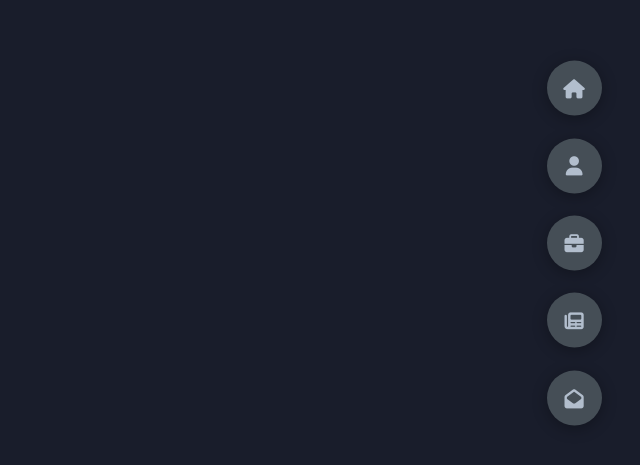
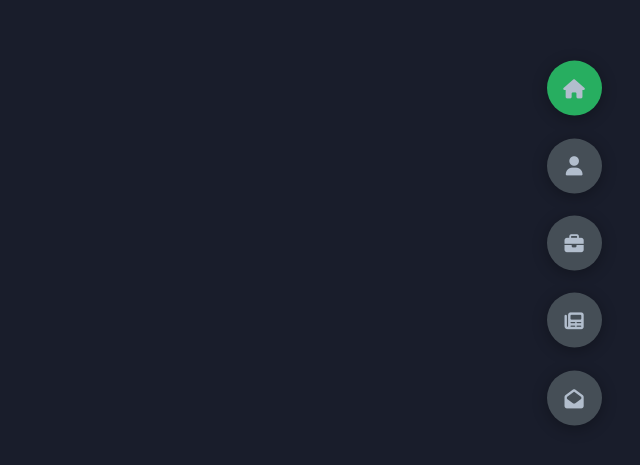
Before and after one commit to JackMwisa/HTML-CSS-JS-Portfolio-site, a plain HTML site: page index.html in a window 1280 px wide. Shown: the part 157-622 px from the top of the page, without its empty margins (640-1280 px from the left). Drawn offline with Linux system fonts and the light colour scheme.

Commit message:
adding a js file

```diff
--- a/css/styles.scss
+++ b/css/styles.scss
@@ -106,6 +106,14 @@ section {
     align-content: center;
     justify-content: center;
 
+    .active-btn {
+        background-color: var(--color-secondary)!important;
+        transition: all .4s ease-in-out;
+
+        i {
+            color: var(--color-white);
+        }
+    }
     .control {
         padding: 1rem;
         cursor: pointer;
```
Also changed, not shown: app.js (added), css/styles.css, 1 other file.
